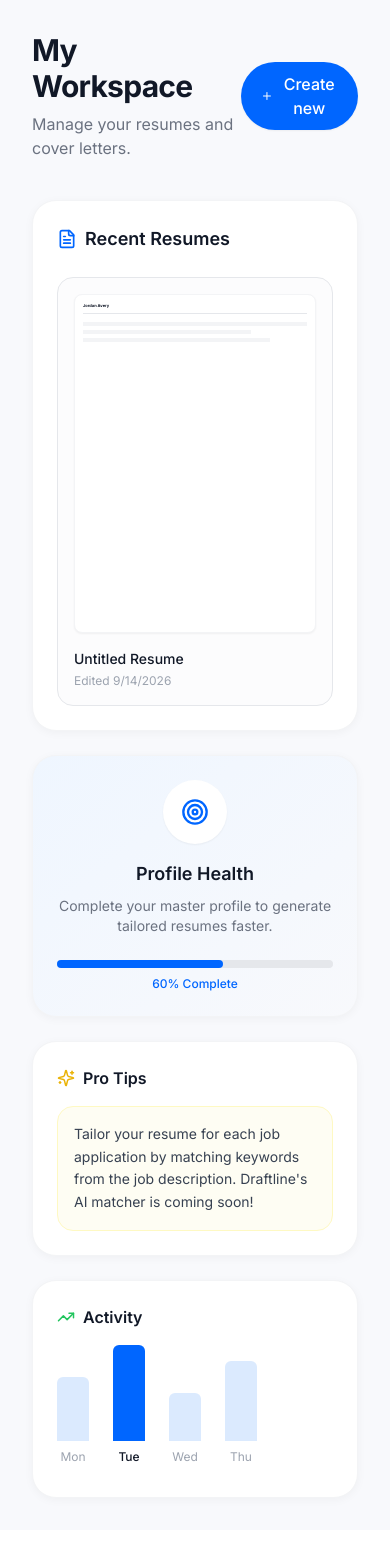
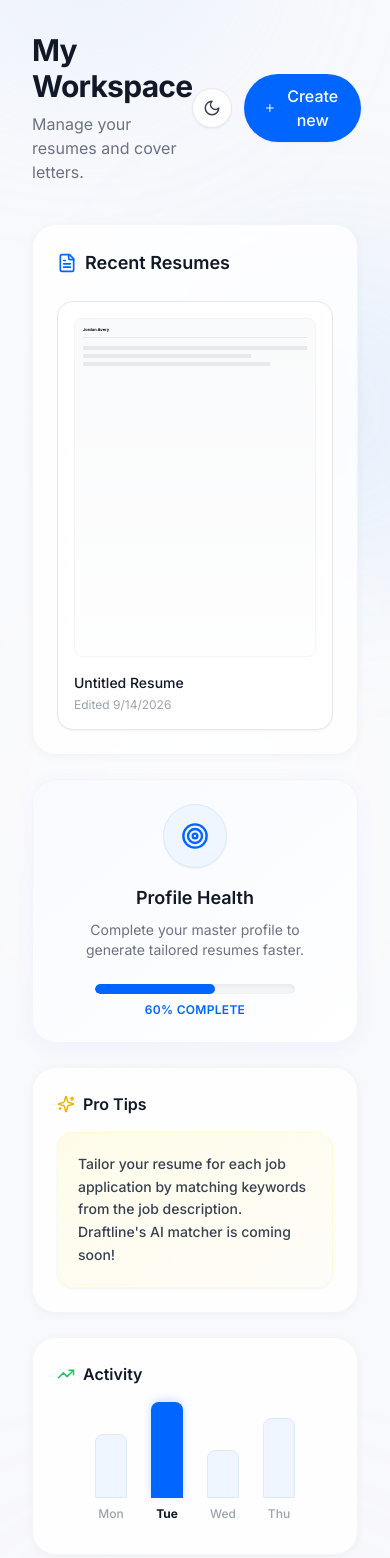
Before and after one commit to P01Sensai/draftline-resume-studio, a Next.js app: page / in a window 390 px wide. Shown: the top 1558 px of the page. Before the commit the page ends 1530 px from the top, so only its background shows below. Built offline with nearby package versions, Linux system fonts and the light colour scheme.

Commit message:
feat: add theme provider and toggle functionality for dark mode support

```diff
--- a/app/layout.js
+++ b/app/layout.js
@@ -1,4 +1,5 @@
 import { Inter, Space_Grotesk, Courier_Prime, IBM_Plex_Mono } from "next/font/google";
+import ThemeProvider from "@/components/ThemeProvider";
 import "./globals.css";
 
 const inter = Inter({ subsets: ["latin"], variable: "--font-inter", display: "swap" });
@@ -46,7 +47,11 @@ export const metadata = {
 export default function RootLayout({ children }) {
   return (
     <html lang="en" className={`${inter.variable} ${spaceGrotesk.variable} ${courierPrime.variable} ${plexMono.variable}`}>
-      <body className="font-body antialiased">{children}</body>
+      <body className="font-body antialiased bg-[#f8f9fc] dark:bg-[#0a0b14] text-gray-900 dark:text-gray-100 transition-colors">
+        <ThemeProvider>
+          {children}
+        </ThemeProvider>
+      </body>
     </html>
   );
 }
--- /dev/null
+++ b/components/ThemeProvider.jsx
@@ -0,0 +1,17 @@
+"use client";
+import React, { useEffect } from 'react';
+import { useResumeStore } from '@/store/useResumeStore';
+
+export default function ThemeProvider({ children }) {
+  const theme = useResumeStore((state) => state.theme);
+
+  useEffect(() => {
+    if (theme === 'dark') {
+      document.documentElement.classList.add('dark');
+    } else {
+      document.documentElement.classList.remove('dark');
+    }
+  }, [theme]);
+
+  return <>{children}</>;
+}
--- a/components/builder/Preview/Preview.jsx
+++ b/components/builder/Preview/Preview.jsx
@@ -14,7 +14,7 @@ export default function Preview({ activeDoc, template }) {
 
   return (
     <div className="flex justify-center h-full items-start pt-8 lg:pt-0 lg:sticky lg:top-24">
-      <div className="print-paper border border-gray-200 shadow-xl bg-white w-full max-w-[640px] min-h-[880px] px-10 py-10 transition-all duration-300">
+      <div className="print-paper border border-gray-200 dark:border-gray-800 shadow-xl bg-white w-full max-w-[640px] min-h-[880px] px-10 py-10 transition-all duration-300">
         {activeDoc === "resume" ? (
           template === "typewriter" ? (
             <TypewriterResume personal={personal} summary={summary} experience={experience} education={education} skills={skills} />
--- a/components/builder/WorkspaceLayout.jsx
+++ b/components/builder/WorkspaceLayout.jsx
@@ -2,14 +2,14 @@
 
 import React, { useState } from 'react';
 import Link from 'next/link';
-import { ArrowLeft, FileText, Mail, Download } from 'lucide-react';
+import { ArrowLeft, FileText, Mail, Download, Moon, Sun } from 'lucide-react';
 import Editor from './Editor/Editor';
 import Preview from './Preview/Preview';
 import { useResumeStore } from '@/store/useResumeStore';
 
 export default function WorkspaceLayout() {
   const [activeDoc, setActiveDoc] = useState("resume");
-  const { resumes, activeResumeId, updateActiveResume } = useResumeStore();
+  const { resumes, activeResumeId, updateActiveResume, theme, toggleTheme } = useResumeStore();
   const resume = resumes.find(r => r.id === activeResumeId);
 
   const handlePrint = () => window.print();
@@ -17,43 +17,53 @@ export default function WorkspaceLayout() {
   if (!resume) return <div className="p-8">Loading workspace...</div>;
 
   return (
-    <div className="min-h-screen w-full bg-[#f8f9fc] font-body flex flex-col">
+    <div className="min-h-screen w-full bg-[#f8f9fc] dark:bg-[#0a0b14] text-gray-900 dark:text-gray-100 font-body flex flex-col transition-colors">
       {/* Top Navigation Bar - Clean and Minimal */}
-      <div className="no-print sticky top-0 z-20 bg-white border-b border-gray-200 shadow-sm">
+      <div className="no-print sticky top-0 z-20 bg-white dark:bg-[#1a1b26] border-b border-gray-200 dark:border-gray-800 shadow-sm transition-colors">
         <div className="max-w-[1600px] mx-auto px-4 py-3 flex items-center justify-between gap-4 flex-wrap">
           <div className="flex items-center gap-4">
-            <Link href="/" className="flex items-center gap-1.5 text-sm text-gray-500 hover:text-gray-900 transition-colors">
+            <Link href="/" className="flex items-center gap-1.5 text-sm text-gray-500 dark:text-gray-400 hover:text-gray-900 dark:hover:text-gray-100 transition-colors">
               <ArrowLeft size={16} /> Dashboard
             </Link>
-            <div className="h-4 w-px bg-gray-300"></div>
-            <div className="flex bg-gray-100 p-1 rounded-lg">
+            <div className="h-4 w-px bg-gray-300 dark:bg-gray-700"></div>
+            <div className="flex bg-gray-100 dark:bg-[#0a0b14] p-1 rounded-lg border border-transparent dark:border-gray-800">
               <button
                 onClick={() => setActiveDoc("resume")}
-                className={`flex items-center gap-1.5 px-3 py-1.5 text-sm font-medium rounded-md transition-colors ${activeDoc === "resume" ? "bg-white text-gray-900 shadow-sm" : "text-gray-500 hover:text-gray-900"}`}
+                className={`flex items-center gap-1.5 px-3 py-1.5 text-sm font-medium rounded-md transition-colors ${activeDoc === "resume" ? "bg-white dark:bg-[#1a1b26] text-gray-900 dark:text-gray-100 shadow-sm border border-transparent dark:border-gray-700" : "text-gray-500 dark:text-gray-400 hover:text-gray-900 dark:hover:text-gray-200"}`}
               >
                 <FileText size={14} /> Resume
               </button>
               <button
                 onClick={() => setActiveDoc("cover")}
-                className={`flex items-center gap-1.5 px-3 py-1.5 text-sm font-medium rounded-md transition-colors ${activeDoc === "cover" ? "bg-white text-gray-900 shadow-sm" : "text-gray-500 hover:text-gray-900"}`}
+                className={`flex items-center gap-1.5 px-3 py-1.5 text-sm font-medium rounded-md transition-colors ${activeDoc === "cover" ? "bg-white dark:bg-[#1a1b26] text-gray-900 dark:text-gray-100 shadow-sm border border-transparent dark:border-gray-700" : "text-gray-500 dark:text-gray-400 hover:text-gray-900 dark:hover:text-gray-200"}`}
               >
                 <Mail size={14} /> Cover Letter
               </button>
             </div>
           </div>
 
-          <div className="flex items-center gap-3">
-            <div className="flex items-center gap-2 mr-2">
-              <span className="text-sm text-gray-500 font-medium">Template:</span>
+          <div className="flex items-center gap-4">
+            <div className="flex items-center gap-2">
+              <span className="text-sm text-gray-500 dark:text-gray-400 font-medium">Template:</span>
               <select
                 value={resume.template || 'typewriter'}
                 onChange={(e) => updateActiveResume({ template: e.target.value })}
-                className="bg-gray-50 border border-gray-200 text-gray-900 text-sm rounded-md px-3 py-1.5 outline-none focus:border-[#0066FF] transition-colors cursor-pointer"
+                className="bg-gray-50 dark:bg-[#0a0b14] border border-gray-200 dark:border-gray-700 text-gray-900 dark:text-gray-100 text-sm rounded-md px-3 py-1.5 outline-none focus:border-[#0066FF] dark:focus:border-[#0066FF] transition-colors cursor-pointer"
               >
                 <option value="typewriter">Typewriter</option>
                 <option value="ledger">Ledger</option>
               </select>
             </div>
+
+            <div className="h-4 w-px bg-gray-300 dark:bg-gray-700"></div>
+
+            <button
+              onClick={toggleTheme}
+              className="p-2 rounded-full text-gray-500 dark:text-gray-400 hover:bg-gray-100 dark:hover:bg-gray-800 transition-colors"
+              title="Toggle Theme"
+            >
+              {theme === 'dark' ? <Sun size={16} /> : <Moon size={16} />}
+            </button>
 
             <button
               onClick={handlePrint}
@@ -66,14 +76,14 @@ export default function WorkspaceLayout() {
       </div>
 
       {/* Main Workspace Area */}
-      <div className="flex-1 max-w-[1600px] w-full mx-auto grid grid-cols-1 lg:grid-cols-[1fr_1fr] gap-0 lg:gap-8 bg-[#f8f9fc]">
+      <div className="flex-1 max-w-[1600px] w-full mx-auto grid grid-cols-1 lg:grid-cols-[1fr_1fr] gap-0 lg:gap-8 bg-[#f8f9fc] dark:bg-[#0a0b14] transition-colors">
         {/* Editor Side */}
-        <div className="no-print bg-white border-r border-gray-200 overflow-y-auto" style={{ height: 'calc(100vh - 61px)' }}>
+        <div className="no-print bg-white dark:bg-[#1a1b26] border-r border-gray-200 dark:border-gray-800 overflow-y-auto transition-colors custom-scrollbar" style={{ height: 'calc(100vh - 61px)' }}>
           <Editor activeDoc={activeDoc} />
         </div>
 
         {/* Preview Side */}
-        <div className="bg-[#f8f9fc] overflow-y-auto p-4 lg:p-8" style={{ height: 'calc(100vh - 61px)' }}>
+        <div className="bg-[#f8f9fc] dark:bg-[#0a0b14] overflow-y-auto p-4 lg:p-8 custom-scrollbar transition-colors" style={{ height: 'calc(100vh - 61px)' }}>
           <Preview activeDoc={activeDoc} template={resume.template || 'typewriter'} />
         </div>
       </div>
--- a/components/dashboard/DashboardGrid.jsx
+++ b/components/dashboard/DashboardGrid.jsx
@@ -1,10 +1,25 @@
 "use client";
 
-import React from 'react';
+import React, { useRef, useState } from 'react';
 import { useRouter } from 'next/navigation';
-import { FileText, Plus, Target, Sparkles, TrendingUp } from 'lucide-react';
+import { FileText, Plus, Target, Sparkles, TrendingUp, Moon, Sun } from 'lucide-react';
 import BentoCard from './BentoCard';
 import { useResumeStore } from '@/store/useResumeStore';
+
+// Adapted cursor tracking for a subtle spotlight effect
+function useMousePct(ref) {
+  const [pos, setPos] = useState({ x: 50, y: 50 });
+  const onMove = (e) => {
+    const el = ref.current;
+    if (!el) return;
+    const r = el.getBoundingClientRect();
+    setPos({
+      x: ((e.clientX - r.left) / r.width) * 100,
+      y: ((e.clientY - r.top) / r.height) * 100,
+    });
+  };
+  return [pos, onMove];
+}
 
 export default function DashboardGrid() {
   const router = useRouter();
@@ -12,6 +27,11 @@ export default function DashboardGrid() {
   const setActiveResume = useResumeStore((state) => state.setActiveResume);
   const createResume = useResumeStore((state) => state.createResume);
   const deleteResume = useResumeStore((state) => state.deleteResume);
+  const theme = useResumeStore((state) => state.theme);
+  const toggleTheme = useResumeStore((state) => state.toggleTheme);
+
+  const containerRef = useRef(null);
+  const [pos, onMove] = useMousePct(containerRef);
 
   const handleCreateNew = () => {
     createResume();
@@ -24,13 +44,43 @@ export default function DashboardGrid() {
   };
 
   return (
-    <div className="min-h-screen bg-[#f8f9fc] text-gray-900 font-body p-8 md:p-12 lg:p-16">
-      <div className="max-w-6xl mx-auto">
+    <div
+      ref={containerRef}
+      onMouseMove={onMove}
+      className="relative min-h-screen bg-[#f8f9fc] dark:bg-[#0a0b14] text-gray-900 dark:text-gray-100 font-body p-8 md:p-12 lg:p-16 overflow-hidden transition-colors"
+    >
+      {/* Animated Subtle Aurora Blobs for Clean Slate Theme */}
+      <div style={{ position: "absolute", inset: 0, overflow: "hidden", pointerEvents: "none" }} aria-hidden="true">
+        <div className="blob absolute top-[-10%] left-[-5%] w-[50vw] h-[50vw] rounded-full bg-blue-200 dark:bg-[#203a70] opacity-50 dark:opacity-40 blur-[100px]" />
+        <div className="blob absolute top-[20%] right-[-10%] w-[45vw] h-[45vw] rounded-full bg-blue-300 dark:bg-[#1a4a6b] opacity-60 dark:opacity-30 blur-[120px]" style={{ animationDelay: "-6s" }} />
+        <div className="blob absolute bottom-[-20%] left-[25%] w-[55vw] h-[55vw] rounded-full bg-purple-200 dark:bg-[#381a4a] opacity-40 dark:opacity-30 blur-[140px]" style={{ animationDelay: "-11s" }} />
+      </div>
+
+      {/* Subtle Cursor Spotlight */}
+      <div
+        style={{
+          position: "absolute",
+          inset: 0,
+          pointerEvents: "none",
+          background: `radial-gradient(400px circle at ${pos.x}% ${pos.y}%, ${theme === 'dark' ? 'rgba(255,255,255,0.05)' : 'rgba(255,255,255,0.6)'}, transparent 80%)`,
+          zIndex: 0
+        }}
+      />
+
+      <div className="relative z-10 max-w-6xl mx-auto">
         <header className="mb-10 flex items-center justify-between">
           <div>
             <h1 className="text-3xl font-bold tracking-tight mb-2">My Workspace</h1>
-            <p className="text-gray-500">Manage your resumes and cover letters.</p>
+            <p className="text-gray-500 dark:text-gray-400">Manage your resumes and cover letters.</p>
           </div>
+          <div className="flex items-center gap-3">
+            <button
+              onClick={toggleTheme}
+              className="p-2.5 rounded-full bg-white dark:bg-[#1a1b26] text-gray-700 dark:text-gray-300 shadow-sm border border-gray-200 dark:border-gray-800 hover:bg-gray-50 dark:hover:bg-gray-800 transition"
+              title="Toggle Theme"
+            >
+              {theme === 'dark' ? <Sun size={18} /> : <Moon size={18} />}
+            </button>
             <button
               onClick={handleCreateNew}
               className="bg-[#0066FF] text-white px-5 py-2.5 rounded-full font-medium flex items-center gap-2 hover:bg-blue-700 transition shadow-sm"
@@ -38,12 +88,13 @@ export default function DashboardGrid() {
               <Plus size={18} />
               Create new
             </button>
+          </div>
         </header>
 
         <div className="grid grid-cols-1 md:grid-cols-12 gap-6 auto-rows-[minmax(180px,_auto)]">
 
           {/* Main Resumes List - takes up 8 columns */}
-          <BentoCard className="md:col-span-8 md:row-span-2 flex flex-col">
+          <BentoCard className="md:col-span-8 md:row-span-2 flex flex-col bg-white/80 dark:bg-[#1a1b26]/80 backdrop-blur-sm border-gray-100 dark:border-gray-800/50">
             <div className="flex items-center justify-between mb-6">
               <h2 className="text-lg font-semibold flex items-center gap-2">
                 <FileText size={20} className="text-[#0066FF]" />
@@ -52,29 +103,30 @@ export default function DashboardGrid() {
             </div>
 
             {resumes.length === 0 ? (
-              <div className="flex-1 flex flex-col items-center justify-center text-center text-gray-400 border-2 border-dashed border-gray-100 rounded-xl p-8">
+              <div className="flex-1 flex flex-col items-center justify-center text-center text-gray-400 dark:text-gray-500 border-2 border-dashed border-gray-200 dark:border-gray-800 rounded-xl p-8 bg-white/50 dark:bg-transparent">
                 <FileText size={48} className="mb-3 opacity-20" />
                 <p>No resumes yet. Create one to get started.</p>
               </div>
             ) : (
               <div className="grid grid-cols-1 sm:grid-cols-2 gap-4 flex-1 content-start">
                 {resumes.map(resume => (
-                  <div key={resume.id} className="group relative border border-gray-200 rounded-2xl p-4 hover:border-[#0066FF] transition cursor-pointer bg-gray-50/50 hover:bg-white" onClick={() => handleOpenResume(resume.id)}>
-                    <div className="aspect-[1/1.4] w-full bg-white border border-gray-100 shadow-sm rounded-lg mb-4 p-2 overflow-hidden flex flex-col text-[4px]">
-                       <div className="font-bold mb-1">{resume.personal.name || "Name"}</div>
-                       <div className="h-[1px] bg-gray-200 mb-2 w-full"></div>
-                       <div className="h-1 bg-gray-100 w-full mb-1"></div>
-                       <div className="h-1 bg-gray-100 w-3/4 mb-1"></div>
-                       <div className="h-1 bg-gray-100 w-5/6 mb-1"></div>
+                  <div key={resume.id} className="group relative border border-gray-200 dark:border-gray-800/80 rounded-2xl p-4 hover:border-[#0066FF] dark:hover:border-[#0066FF] transition cursor-pointer bg-white dark:bg-[#1a1b26] shadow-sm hover:shadow-md" onClick={() => handleOpenResume(resume.id)}>
+                    <div className="aspect-[1/1.4] w-full bg-gray-50 dark:bg-gray-900 border border-gray-100 dark:border-gray-800 rounded-lg mb-4 p-2 overflow-hidden flex flex-col text-[4px] relative">
+                       <div className="absolute inset-0 bg-gradient-to-t from-white/80 dark:from-[#1a1b26]/90 to-transparent z-10"></div>
+                       <div className="font-bold mb-1 text-black dark:text-gray-300">{resume.personal.name || "Name"}</div>
+                       <div className="h-[1px] bg-gray-200 dark:bg-gray-700 mb-2 w-full"></div>
+                       <div className="h-1 bg-gray-200 dark:bg-gray-700 w-full mb-1"></div>
+                       <div className="h-1 bg-gray-200 dark:bg-gray-700 w-3/4 mb-1"></div>
+                       <div className="h-1 bg-gray-200 dark:bg-gray-700 w-5/6 mb-1"></div>
                     </div>
                     <div className="flex justify-between items-start">
                       <div>
-                        <h3 className="font-medium text-sm truncate w-32">{resume.title || 'Untitled'}</h3>
+                        <h3 className="font-medium text-sm truncate w-32 text-gray-900 dark:text-gray-100">{resume.title || 'Untitled'}</h3>
                         <p className="text-xs text-gray-400 mt-1">Edited {new Date(resume.updatedAt).toLocaleDateString()}</p>
                       </div>
                       <button
                         onClick={(e) => { e.stopPropagation(); deleteResume(resume.id); }}
-                        className="text-gray-400 hover:text-red-500 opacity-0 group-hover:opacity-100 transition p-1"
+                        className="text-gray-400 hover:text-red-500 dark:hover:text-red-400 opacity-0 group-hover:opacity-100 transition p-1 bg-red-50 dark:bg-red-500/10 rounded-md"
                         title="Delete resume"
                       >
                         <svg xmlns="http://www.w3.org/2000/svg" width="16" height="16" viewBox="0 0 24 24" fill="none" stroke="currentColor" strokeWidth="2" strokeLinecap="round" strokeLinejoin="round"><path d="M3 6h18"/><path d="M19 6v14c0 1-1 2-2 2H7c-1 0-2-1-2-2V6"/><path d="M8 6V4c0-1 1-2 2-2h4c1 0 2 1 2 2v2"/><line x1="10" y1="11" x2="10" y2="17"/><line x1="14" y1="11" x2="14" y2="17"/></svg>
@@ -87,53 +139,53 @@ export default function DashboardGrid() {
           </BentoCard>
 
           {/* Profile Completeness - 4 columns */}
-          <BentoCard className="md:col-span-4 bg-gradient-to-br from-blue-50 to-[#f8f9fc] border-blue-100 flex flex-col justify-center items-center text-center">
-             <div className="w-16 h-16 rounded-full bg-white shadow-sm flex items-center justify-center mb-4 text-[#0066FF]">
+          <BentoCard className="md:col-span-4 bg-gradient-to-br from-[#f8faff] dark:from-[#0f1b3b] to-white dark:to-[#1a1b26] border-blue-100/50 dark:border-blue-900/30 flex flex-col justify-center items-center text-center shadow-[0_4px_20px_rgba(0,102,255,0.05)]">
+             <div className="w-16 h-16 rounded-full bg-blue-50 dark:bg-blue-900/30 shadow-sm flex items-center justify-center mb-4 text-[#0066FF] dark:text-blue-400 border border-blue-100 dark:border-blue-800">
                <Target size={28} />
              </div>
-             <h3 className="font-semibold text-lg mb-2">Profile Health</h3>
-             <p className="text-sm text-gray-500 mb-6">Complete your master profile to generate tailored resumes faster.</p>
-             <div className="w-full bg-gray-200 rounded-full h-2 mb-2">
-                <div className="bg-[#0066FF] h-2 rounded-full" style={{ width: '60%' }}></div>
+             <h3 className="font-semibold text-lg mb-2 text-gray-900 dark:text-gray-100">Profile Health</h3>
+             <p className="text-sm text-gray-500 dark:text-gray-400 mb-6 px-4">Complete your master profile to generate tailored resumes faster.</p>
+             <div className="w-full max-w-[200px] bg-gray-100 dark:bg-gray-800 rounded-full h-2.5 mb-2 overflow-hidden shadow-inner">
+                <div className="bg-[#0066FF] h-full rounded-full transition-all duration-1000 ease-out" style={{ width: '60%' }}></div>
              </div>
-             <span className="text-xs font-medium text-[#0066FF]">60% Complete</span>
+             <span className="text-xs font-semibold text-[#0066FF] dark:text-blue-400 tracking-wide uppercase">60% Complete</span>
           </BentoCard>
 
           {/* Career Tips - 4 columns */}
-          <BentoCard className="md:col-span-4 flex flex-col">
-            <h3 className="font-semibold mb-4 flex items-center gap-2">
+          <BentoCard className="md:col-span-4 flex flex-col bg-white/80 dark:bg-[#1a1b26]/80 backdrop-blur-sm border-gray-100 dark:border-gray-800/50">
+            <h3 className="font-semibold mb-4 flex items-center gap-2 text-gray-900 dark:text-gray-100">
               <Sparkles size={18} className="text-yellow-500" />
               Pro Tips
             </h3>
-            <div className="bg-yellow-50/50 rounded-2xl p-4 flex-1 border border-yellow-100">
-               <p className="text-sm text-gray-700 leading-relaxed">
+            <div className="bg-gradient-to-br from-yellow-50 dark:from-yellow-900/20 to-orange-50/30 dark:to-orange-900/10 rounded-2xl p-5 flex-1 border border-yellow-100/50 dark:border-yellow-900/30 shadow-sm">
+               <p className="text-sm text-gray-700 dark:text-gray-300 leading-relaxed font-medium">
                  Tailor your resume for each job application by matching keywords from the job description. Draftline's AI matcher is coming soon!
                </p>
             </div>
           </BentoCard>
 
           {/* Stats - 4 columns, can be hidden on smaller screens or span differently */}
-          <BentoCard className="md:col-span-8 lg:col-span-4 flex flex-col justify-center">
-            <h3 className="font-semibold mb-4 flex items-center gap-2">
+          <BentoCard className="md:col-span-8 lg:col-span-4 flex flex-col justify-center bg-white/80 dark:bg-[#1a1b26]/80 backdrop-blur-sm border-gray-100 dark:border-gray-800/50">
+            <h3 className="font-semibold mb-4 flex items-center gap-2 text-gray-900 dark:text-gray-100">
               <TrendingUp size={18} className="text-green-500" />
               Activity
             </h3>
-            <div className="flex items-end gap-6 h-full pb-2">
-               <div className="flex flex-col items-center gap-2">
-                 <div className="h-16 w-8 bg-blue-100 rounded-t-md"></div>
-                 <span className="text-xs text-gray-400">Mon</span>
+            <div className="flex items-end justify-center gap-6 h-full pb-2">
+               <div className="flex flex-col items-center gap-2 group">
+                 <div className="h-16 w-8 bg-blue-50 dark:bg-blue-900/30 border border-blue-100 dark:border-blue-900/50 rounded-t-lg group-hover:bg-blue-100 dark:group-hover:bg-blue-800/50 transition-colors"></div>
+                 <span className="text-xs text-gray-400 font-medium">Mon</span>
                </div>
-               <div className="flex flex-col items-center gap-2">
-                 <div className="h-24 w-8 bg-[#0066FF] rounded-t-md"></div>
-                 <span className="text-xs font-medium">Tue</span>
+               <div className="flex flex-col items-center gap-2 group">
+                 <div className="h-24 w-8 bg-[#0066FF] rounded-t-lg shadow-[0_-2px_10px_rgba(0,102,255,0.2)]"></div>
+                 <span className="text-xs font-bold text-gray-900 dark:text-gray-100">Tue</span>
                </div>
-               <div className="flex flex-col items-center gap-2">
-                 <div className="h-12 w-8 bg-blue-100 rounded-t-md"></div>
-                 <span className="text-xs text-gray-400">Wed</span>
+               <div className="flex flex-col items-center gap-2 group">
+                 <div className="h-12 w-8 bg-blue-50 dark:bg-blue-900/30 border border-blue-100 dark:border-blue-900/50 rounded-t-lg group-hover:bg-blue-100 dark:group-hover:bg-blue-800/50 transition-colors"></div>
+                 <span className="text-xs text-gray-400 font-medium">Wed</span>
                </div>
-               <div className="flex flex-col items-center gap-2">
-                 <div className="h-20 w-8 bg-blue-100 rounded-t-md"></div>
-                 <span className="text-xs text-gray-400">Thu</span>
+               <div className="flex flex-col items-center gap-2 group">
+                 <div className="h-20 w-8 bg-blue-50 dark:bg-blue-900/30 border border-blue-100 dark:border-blue-900/50 rounded-t-lg group-hover:bg-blue-100 dark:group-hover:bg-blue-800/50 transition-colors"></div>
+                 <span className="text-xs text-gray-400 font-medium">Thu</span>
                </div>
             </div>
           </BentoCard>
--- a/store/useResumeStore.js
+++ b/store/useResumeStore.js
@@ -36,6 +36,8 @@ export const defaultResume = {
 export const useResumeStore = create(
   persist(
     (set, get) => ({
+      theme: 'light',
+      toggleTheme: () => set((state) => ({ theme: state.theme === 'light' ? 'dark' : 'light' })),
       resumes: [defaultResume],
       activeResumeId: defaultResume.id,
 
--- a/tailwind.config.js
+++ b/tailwind.config.js
@@ -4,6 +4,7 @@ module.exports = {
     "./app/**/*.{js,jsx}",
     "./components/**/*.{js,jsx}",
   ],
+  darkMode: 'class',
   theme: {
     extend: {
       fontFamily: {
```
Also changed, not shown: components/builder/Editor/Editor.jsx (+17 -17 lines), components/builder/ui/FormFields.jsx (+4 -4 lines), components/builder/ui/MinimalSection.jsx (+5 -5 lines). Lines whose indentation alone changed are shown as unchanged.
